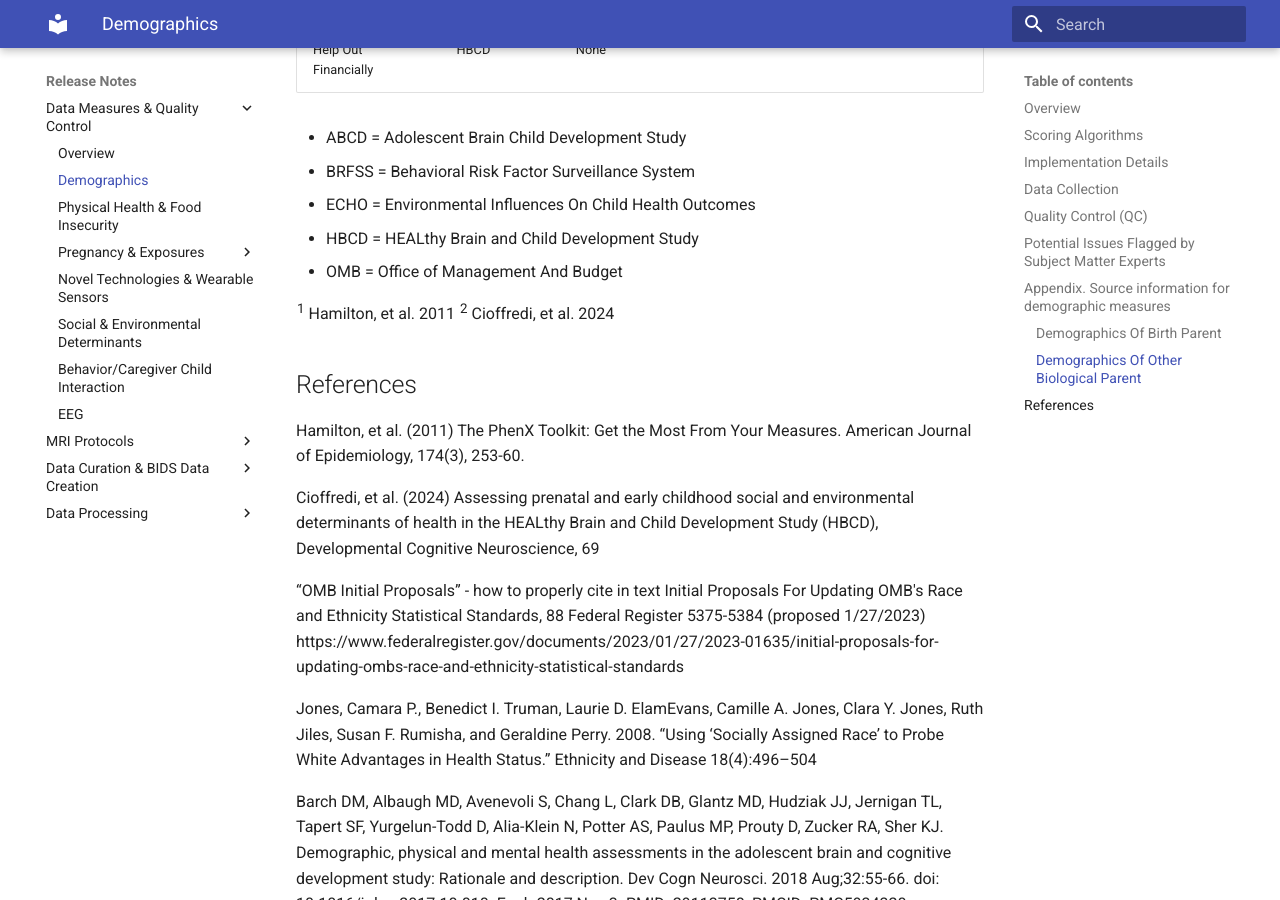
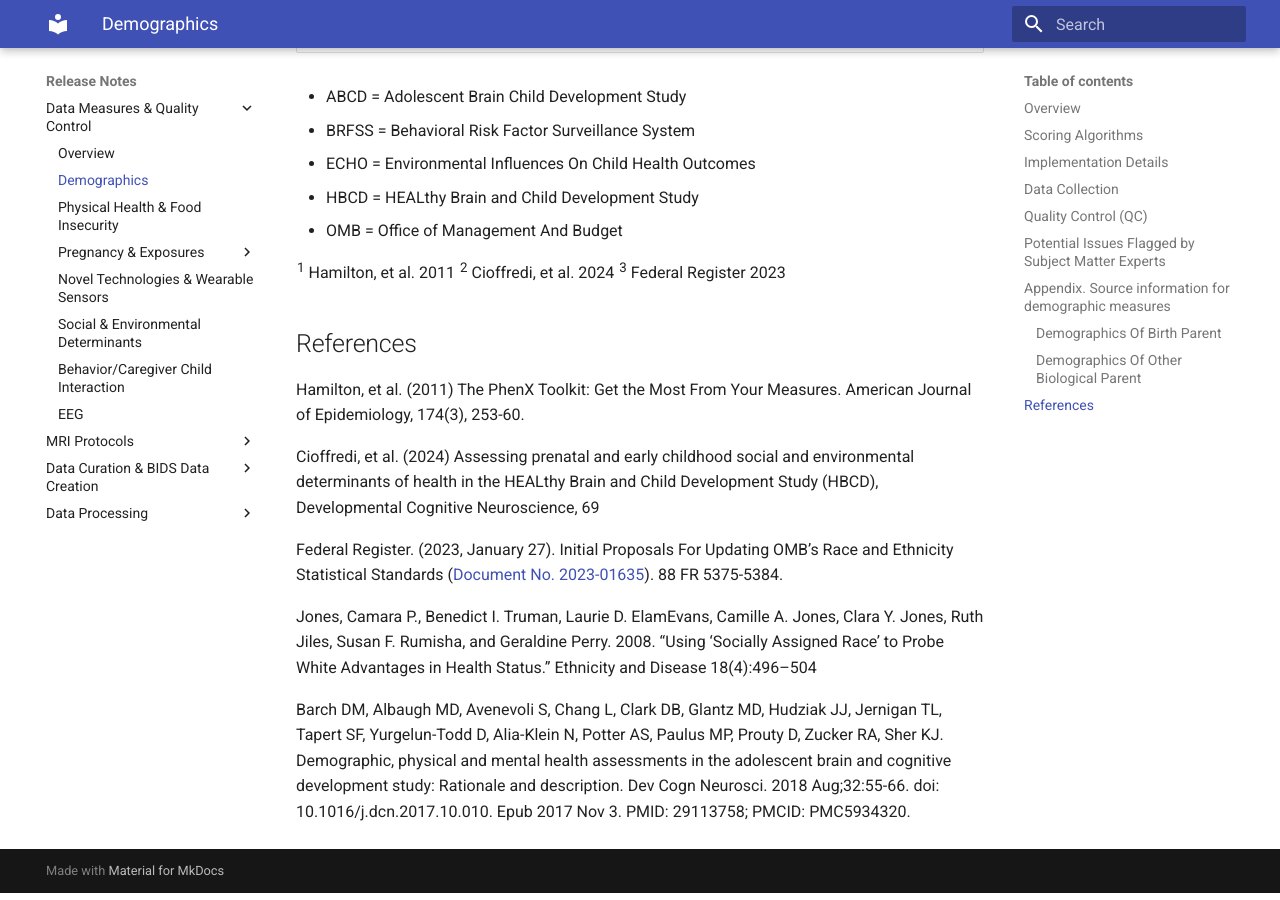
Before and after one commit to mattcieslak/hbcd-docs, an MkDocs documentation site: the page built from docs/measures/demographics.md, in a window 1280 px wide and 900 px high, scrolled down 4783 px. Built offline with MkDocs 1.6.1 and Material for MkDocs 9.7.7, drawn with Linux system fonts in a browser that asks for light colours; some of the changed text lies outside the part shown.

Commit message:
Update demographics.md

```diff
--- a/docs/measures/demographics.md
+++ b/docs/measures/demographics.md
@@ -47,7 +47,7 @@
 | Household Roster | [ECHO](https://echochildren.org/wp-content/uploads/2024/02/ROSTER_Participant_Roster_20231010_v03.00_training1.pdf) | **For heteronormative bias and nuclear family assumptions:** (1) Changed "Sex" to "Gender" and included Non-Binary and Transexual options (2) Expansion of family/caregiver roles |
 | Birthplace and Heritage | [PhenX](https://www.phenxtoolkit.org/protocols/view/10201)<sup>1</sup> | None |
 | Years Living in the United States | [PhenX](https://www.phenxtoolkit.org/protocols/view/11201)<sup>1</sup> | None |
-| Race/Ethnicity | [OMB](https://www.whitehouse.gov/omb/briefing-room/2024/03/28/omb-publishes-revisions-to-statistical-policy-directive-no-15-standards-for-maintaining-collecting-and-presenting-federal-data-on-race-and-ethnicity/) (OMB Initial Proposals) | **Inclusion of diverse racial and ethnic categories:** This question aligns to the proposed recommendations for data collection under review by the OMB and includes a combined race and ethnicity variable with 7 response options. Participants may select all that apply. |
+| Race/Ethnicity | [OMB](https://www.whitehouse.gov/omb/briefing-room/2024/03/28/omb-publishes-revisions-to-statistical-policy-directive-no-15-standards-for-maintaining-collecting-and-presenting-federal-data-on-race-and-ethnicity/)<sup>3</sup> | **Inclusion of diverse racial and ethnic categories:** This question aligns to the proposed recommendations for data collection under review by the OMB and includes a combined race and ethnicity variable with 7 response options. Participants may select all that apply. |
 | Others Describe You | BRFSS (Jones et al. 2008) | **Alterations to include same categories as the race and ethnicity question**  Includes 7 race and ethnicity response options |
 | Biological Parents Birthplace and Heritage | [PhenX](https://www.phenxtoolkit.org/protocols/view/10301) (Hamilton, et al. 2011) | None |
 | Income | ABCD (Barch et al. 2017)| **Alteration of household income brackets**  |
@@ -66,7 +66,7 @@
 | **Construct** | **Measure Source** | **DEI Modifications** |
 | :---- | :--- | :---- |
 | Age | HBCD | None |
-| Race/Ethnicity | [OMB](https://www.whitehouse.gov/omb/briefing-room/2024/03/28/omb-publishes-revisions-to-statistical-policy-directive-no-15-standards-for-maintaining-collecting-and-presenting-federal-data-on-race-and-ethnicity/) (OMB Initial Proposals) | **Inclusion of diverse racial and ethnic categories**  This question aligns to proposed recommendations for data collection under review by the federal register and includes a combined race/ethnicity variable with 7 response options. Participants may select all that apply. |
+| Race/Ethnicity | [OMB](https://www.whitehouse.gov/omb/briefing-room/2024/03/28/omb-publishes-revisions-to-statistical-policy-directive-no-15-standards-for-maintaining-collecting-and-presenting-federal-data-on-race-and-ethnicity/)<sup>3</sup> | **Inclusion of diverse racial and ethnic categories**  This question aligns to proposed recommendations for data collection under review by the federal register and includes a combined race/ethnicity variable with 7 response options. Participants may select all that apply. |
 | Birthplace and Heritage | [PhenX](https://www.phenxtoolkit.org/protocols/view/10201)<sup>2</sup> | None |
 | Years Living in The United States | [PhenX](https://www.phenxtoolkit.org/protocols/view/11201)<sup>2</sup> | None |
 | Biological Parents Country of Origin | [PhenX](https://www.phenxtoolkit.org/protocols/view/10301)<sup>2</sup> | None |
@@ -85,13 +85,15 @@
 
 <sup>1</sup> Hamilton, et al. 2011
 <sup>2</sup> Cioffredi, et al. 2024
+<sup>3</sup> Federal Register 2023
+
 
 ## References
 Hamilton, et al. (2011) The PhenX Toolkit: Get the Most From Your Measures. American Journal of Epidemiology, 174(3), 253-60.
 
 Cioffredi, et al. (2024) Assessing prenatal and early childhood social and environmental determinants of health in the HEALthy Brain and Child Development Study (HBCD), Developmental Cognitive Neuroscience, 69
 
-“OMB Initial Proposals” - how to properly cite in text Initial Proposals For Updating OMB's Race and Ethnicity Statistical Standards, 88 Federal Register 5375-5384 (proposed 1/27/2023) https://www.federalregister.gov/documents/2023/01/27/2023-01635/initial-proposals-for-updating-ombs-race-and-ethnicity-statistical-standards
+Federal Register. (2023, January 27). Initial Proposals For Updating OMB’s Race and Ethnicity Statistical Standards ([Document No. 2023-01635](https://www.federalregister.gov/documents/2023/01/27/2023-01635/initial-proposals-for-updating-ombs-race-and-ethnicity-statistical-standards)). 88 FR 5375-5384.
 
 Jones, Camara P., Benedict I. Truman, Laurie D. ElamEvans, Camille A. Jones, Clara Y. Jones, Ruth Jiles, Susan F. Rumisha, and Geraldine Perry. 2008. “Using ‘Socially Assigned Race’ to Probe White Advantages in Health Status.” Ethnicity and Disease 18(4):496–504
 
```
